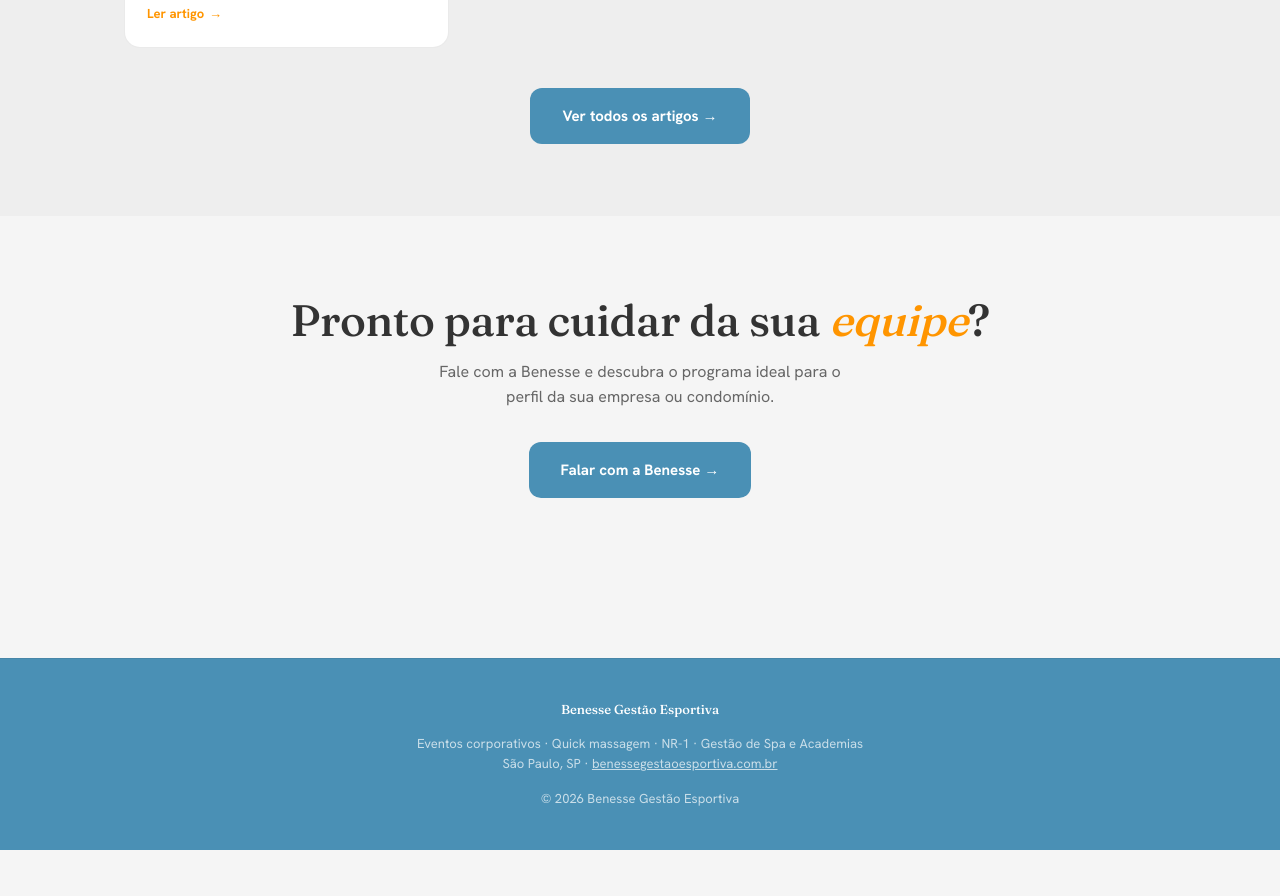
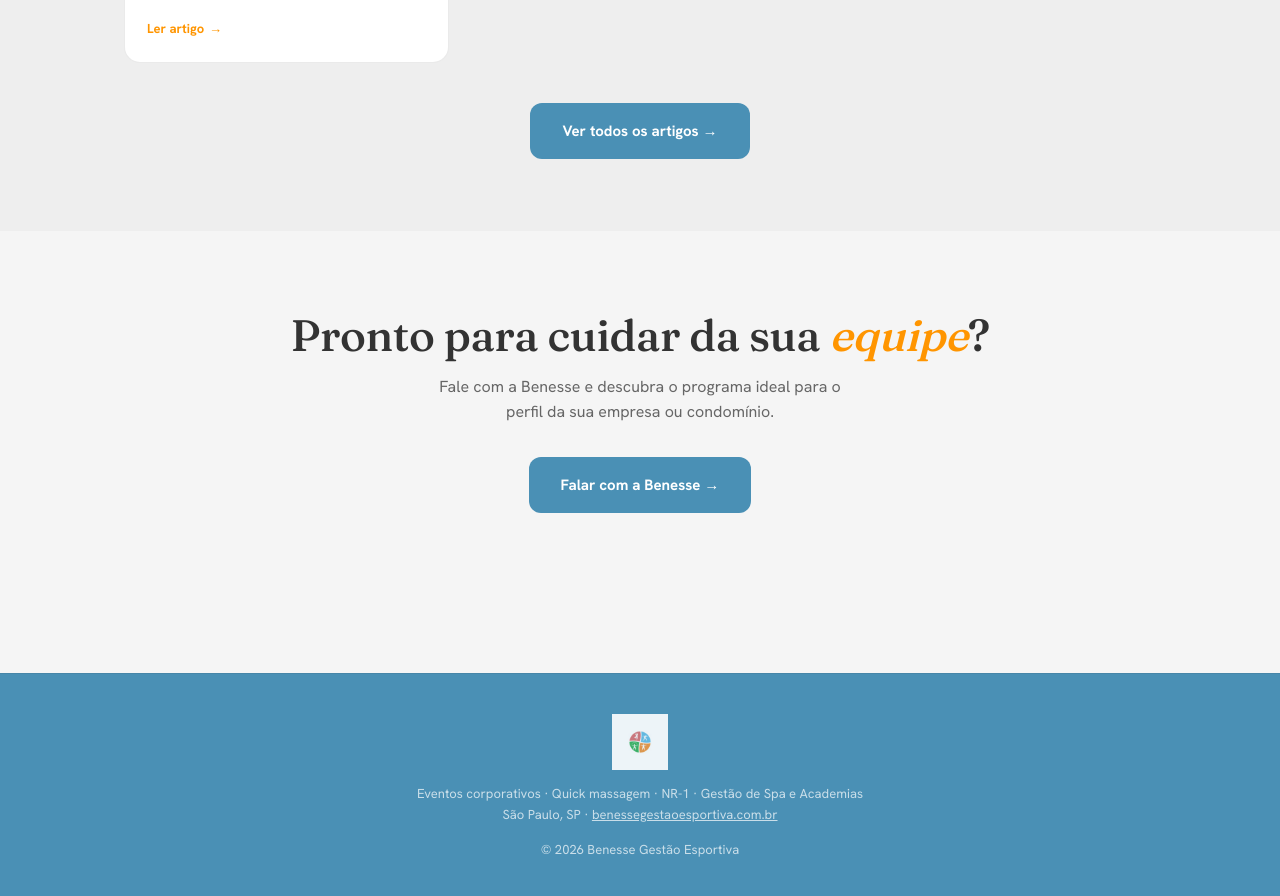
Before and after one commit to drptze-teste/bnsblog, a Jekyll site: the page built from index.html, in a window 1280 px wide and 900 px high, scrolled down 2045 px. Shown: the top 896 px of the window. Built offline with Jekyll 4.4.1, drawn with Linux system fonts in a browser that asks for light colours; before the commit the page ends 2895 px from its top, so only the background shows below that.

Commit message:
feat: adicionar logo benesse na topbar e footer

```diff
--- a/_layouts/default.html
+++ b/_layouts/default.html
@@ -92,6 +92,7 @@
 <nav class="topbar">
   <div class="wrap topbar-inner">
     <a href="{{ site.baseurl }}/" class="brand-logo">
+      <img src="{{ site.baseurl }}/images/logo-benesse.png" alt="Benesse Gestão Esportiva" style="height:50px;width:auto" />
       <div class="brand-logo-text">
         <strong>Benesse Gestão Esportiva</strong>
         <span>Eventos · Bem-estar · Qualidade de Vida</span>
@@ -108,7 +109,7 @@
 
 <footer class="site-footer">
   <div class="wrap site-footer-inner">
-    <p class="footer-brand">Benesse Gestão Esportiva</p>
+    <img src="{{ site.baseurl }}/images/logo-benesse.png" alt="Benesse Gestão Esportiva" style="height:56px;width:auto;opacity:.9" />
     <p>Eventos corporativos · Quick massagem · NR-1 · Gestão de Spa e Academias<br>
     São Paulo, SP · <a href="https://www.benessegestaoesportiva.com.br" target="_blank" rel="noopener">benessegestaoesportiva.com.br</a></p>
     <p>© {{ 'now' | date: "%Y" }} Benesse Gestão Esportiva</p>
```
